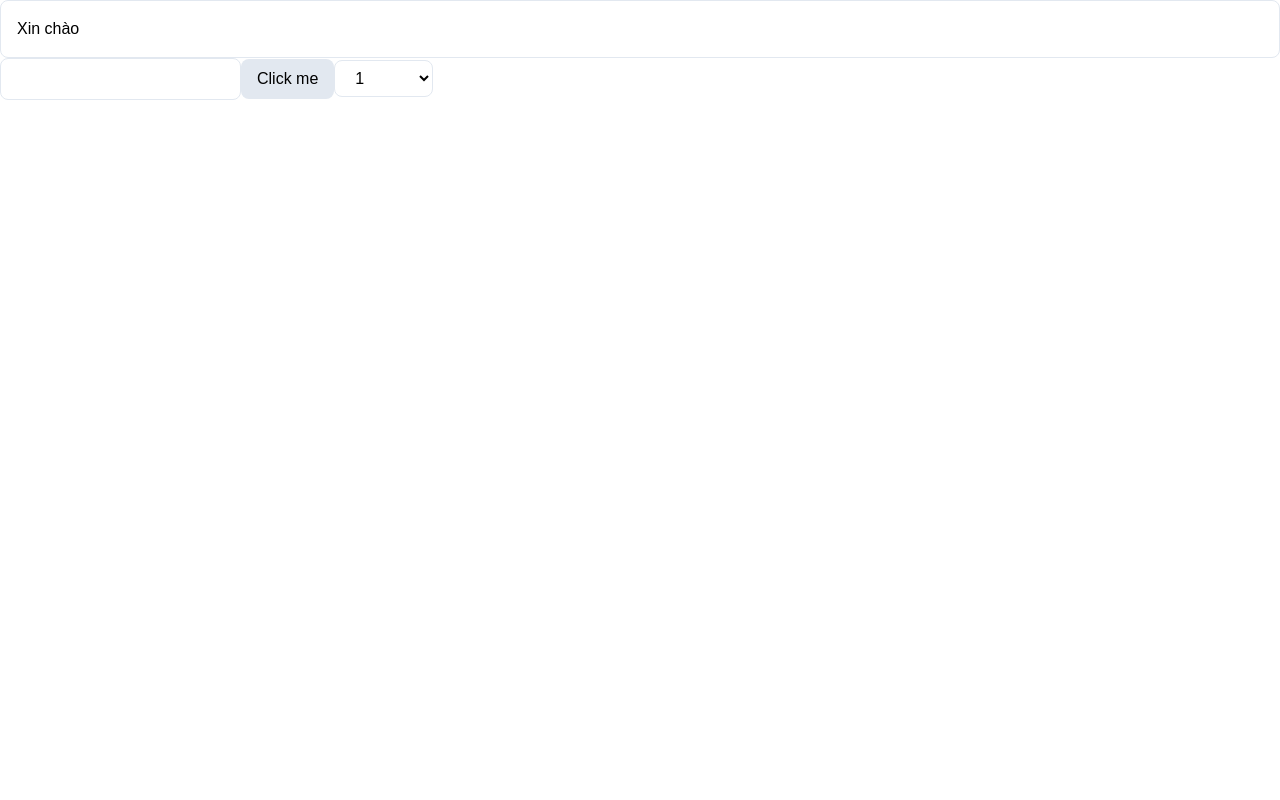
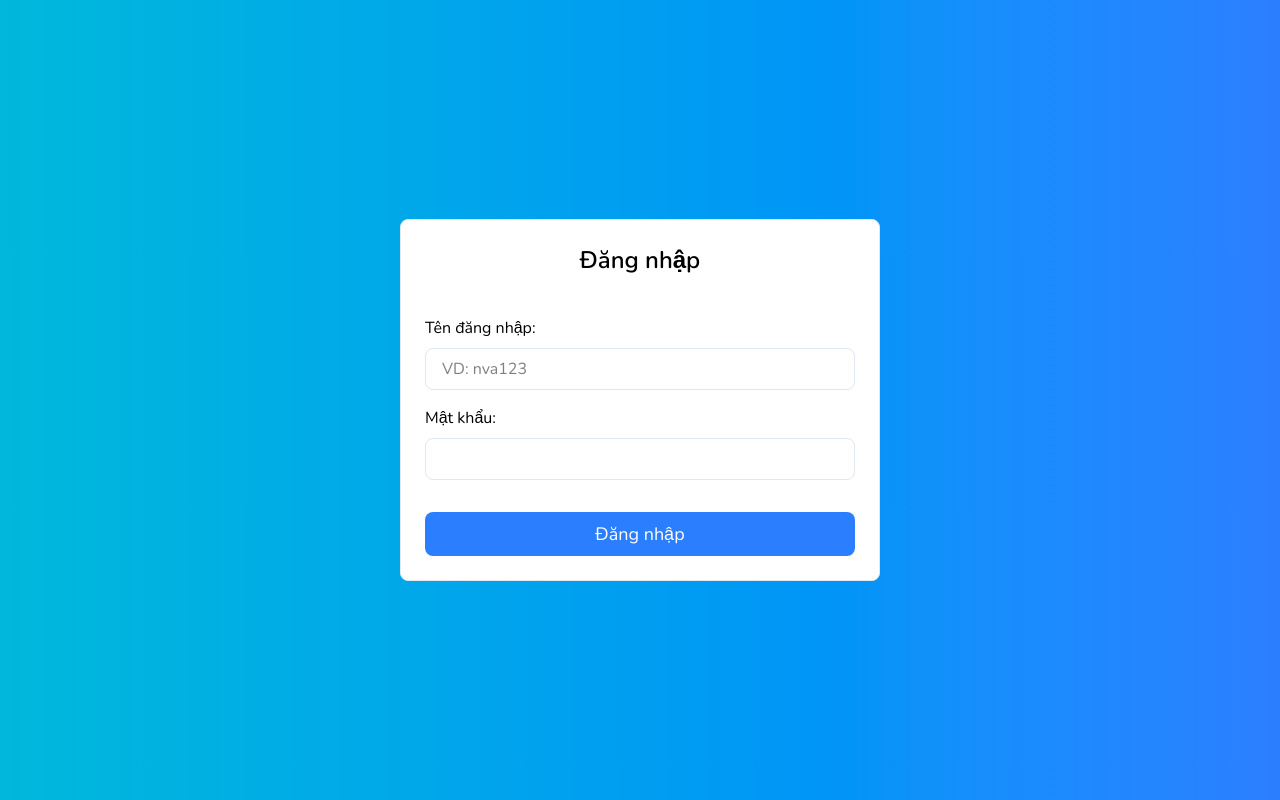
Before and after one commit to HuyHoang2709/ktpm-ptit, a React (Vite) app in the folder fe/: page /login in a window 1280 px wide. Built offline with nearby package versions, Linux system fonts and the light colour scheme.

Commit message:
FE: add login form

```diff
--- a/fe/index.html
+++ b/fe/index.html
@@ -7,7 +7,7 @@
     <link rel="preconnect" href="https://fonts.googleapis.com" />
     <link rel="preconnect" href="https://fonts.gstatic.com" crossorigin />
     <link
-      href="https://fonts.googleapis.com/css2?family=Nunito+Sans:ital,opsz,wght@0,6..12,200..1000;1,6..12,200..1000&display=swap"
+      href="https://fonts.googleapis.com/css2?family=Nunito:ital,wght@0,200..1000;1,200..1000&display=swap"
       rel="stylesheet"
     />
     <title>English Center</title>
--- a/fe/src/App.jsx
+++ b/fe/src/App.jsx
@@ -1,15 +1,18 @@
-import Button from "./components/Button";
-import Card from "./components/Card";
-import Input from "./components/Input";
-import Select from "./components/Select";
+import { BrowserRouter, Route, Routes } from "react-router-dom";
+import { Toaster } from "react-hot-toast";
+import Home from "./pages/Home";
+import Login from "./pages/Login";
 
 const App = () => {
   return (
     <>
-      <Card>Xin chào</Card>
-      <Input type="password" />
-      <Button variants="secondary">Click me</Button>
-      <Select options={[1, 2, 3]} placeholder="Select" />
+      <BrowserRouter>
+        <Routes>
+          <Route path="/" element={<Home />} />
+          <Route path="/login" element={<Login />} />
+        </Routes>
+      </BrowserRouter>
+      <Toaster position="top-right" reverseOrder={false} />
     </>
   );
 };
--- a/fe/src/components/Button/index.jsx
+++ b/fe/src/components/Button/index.jsx
@@ -1,4 +1,4 @@
-const Button = ({ children, onClick, type, variants }) => {
+const Button = ({ children, onClick, type, variants, className }) => {
   let styles = "";
   if (variants == "primary") {
     styles = "bg-blue-500 hover:bg-blue-600 text-white";
@@ -9,7 +9,7 @@ const Button = ({ children, onClick, type, variants }) => {
 
   return (
     <button
-      className={`py-2 px-4 rounded-lg cursor-pointer ${styles}`}
+      className={`py-2 px-4 text-lg rounded-lg cursor-pointer ${styles} ${className}`}
       onClick={onClick}
       type={type}
     >
--- a/fe/src/components/Card/index.jsx
+++ b/fe/src/components/Card/index.jsx
@@ -1,7 +1,7 @@
 const Card = ({ children, className }) => {
   return (
     <div
-      className={`bg-white border border-slate-200 rounded-lg p-4 ${
+      className={`bg-white border border-slate-200 rounded-lg p-6 ${
         className ? className : ""
       }`}
     >
--- /dev/null
+++ b/fe/src/components/FormControl/index.jsx
@@ -0,0 +1,5 @@
+const FormControl = ({ children }) => {
+  return <div className="flex flex-col gap-2 mb-4">{children}</div>;
+};
+
+export default FormControl;
--- a/fe/src/index.css
+++ b/fe/src/index.css
@@ -1,10 +1,9 @@
 @import "tailwindcss";
 
 * {
-  margin: 0;
   box-sizing: border-box;
 }
 
 html {
-  font-family: "Nunito", sans-serif;
+  font-family: "Nunito", Arial, Helvetica, sans-serif;
 }
--- /dev/null
+++ b/fe/src/pages/Home/index.jsx
@@ -0,0 +1,16 @@
+import { useEffect } from "react";
+import { useNavigate } from "react-router-dom";
+
+const Home = () => {
+  const navigate = useNavigate();
+  useEffect(() => {
+    const user = localStorage.getItem("user");
+    if (!user) {
+      navigate("/login");
+    }
+  }, []);
+
+  return <>Home</>;
+};
+
+export default Home;
--- /dev/null
+++ b/fe/src/pages/Login/index.jsx
@@ -0,0 +1,68 @@
+import { useState } from "react";
+import Card from "../../components/Card";
+import FormControl from "../../components/FormControl";
+import Input from "../../components/Input";
+import Button from "../../components/Button";
+import toast from "react-hot-toast";
+import { useNavigate } from "react-router-dom";
+
+const Login = () => {
+  const [username, setUsername] = useState("");
+  const [password, setPassword] = useState("");
+  const navigate = useNavigate();
+
+  const handleSubmit = (e) => {
+    e.preventDefault();
+
+    // Validate input
+    if (!username) toast.error("Vui lòng nhập tên đăng nhập!");
+    else if (!password) toast.error("Vui lòng nhập mật khẩu!");
+    else {
+      // Check input
+      if (username === "nva123" && password === "123456") {
+        toast.success("Đăng nhập thành công!");
+
+        // Save user info to local storage
+        localStorage.setItem("user", JSON.stringify({ id: 1, ten: "Demo" }));
+
+        // Redirect to home page
+        navigate("/");
+      } else {
+        toast.error("Tên đăng nhập hoặc mật khẩu không đúng!");
+      }
+    }
+  };
+
+  return (
+    <div className="flex items-center justify-center h-screen bg-linear-to-r from-cyan-500 to-blue-500">
+      <Card className="w-[480px]">
+        <h1 className="text-2xl text-center font-semibold mb-10">Đăng nhập</h1>
+        <form onSubmit={handleSubmit}>
+          <FormControl>
+            <label htmlFor="login-username">Tên đăng nhập:</label>
+            <Input
+              placeholder="VD: nva123"
+              id="login-username"
+              value={username}
+              onChange={(e) => setUsername(e.target.value)}
+            />
+          </FormControl>
+          <FormControl>
+            <label htmlFor="login-password">Mật khẩu:</label>
+            <Input
+              type="password"
+              id="login-password"
+              value={password}
+              onChange={(e) => setPassword(e.target.value)}
+            />
+          </FormControl>
+          <Button type="submit" variants="primary" className="w-full mt-4">
+            Đăng nhập
+          </Button>
+        </form>
+      </Card>
+    </div>
+  );
+};
+
+export default Login;
```
